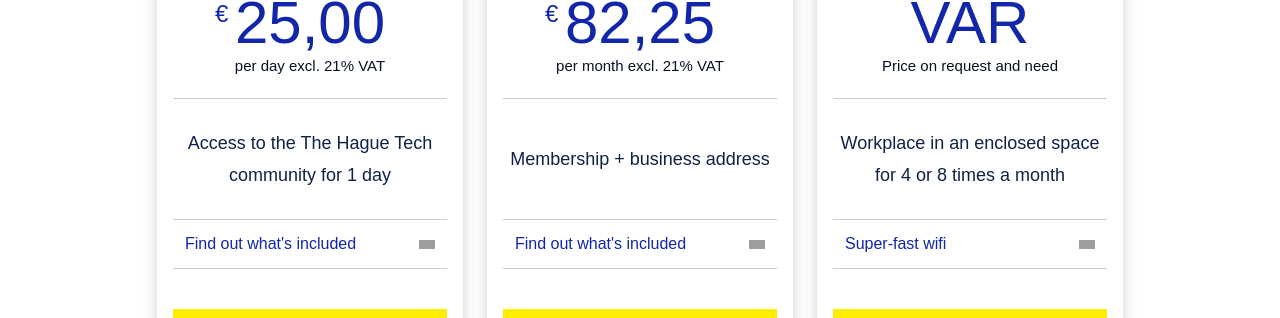
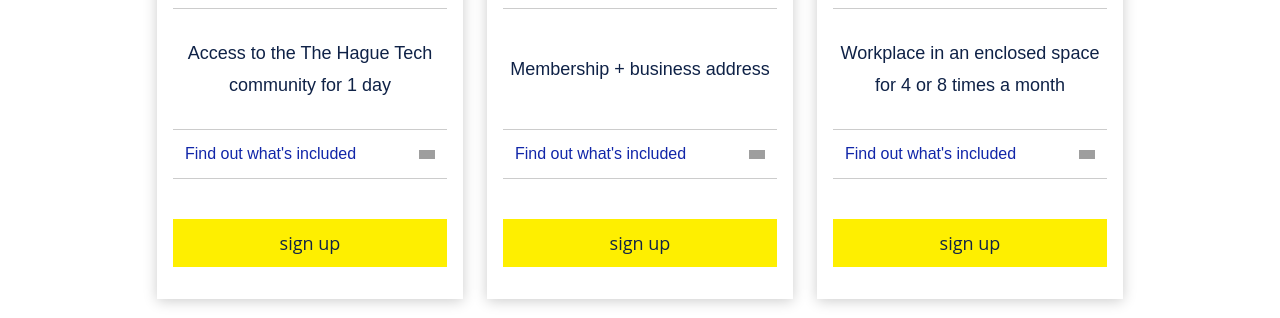
Before and after one commit to thehaguetech/thehaguetech-site, a Next.js app: page /pricing in a window 1280 px wide. Shown: the part 2740-3058 px from the top of the page. Built offline with nearby package versions, Linux system fonts and the light colour scheme; no server answers; grey boxes are pictures that could not be loaded; a web font is replaced by a local one.

Commit message:
feat( pricing.jsx ): The include text is hidden when the features block is open and the second block is closer to the first

```diff
--- a/components/pricing.jsx
+++ b/components/pricing.jsx
@@ -21,6 +21,11 @@
   render() {
     const mapIndexed = R.addIndex(R.map);
     const data = this.props.data;
+    let includeText = '';
+
+    if (!this.state.isActive) {
+       includeText = "Find out what's included";
+    }
 
     return <div className={`PricingBlock ${data.name} match-height`}>
       <div className="boxed">
@@ -46,14 +51,16 @@
           {data.title}
         </h1>
         <div className={'features' + (this.state.isActive ? ' is-active' : '')}>
+          <div className="feature" style={(this.state.isActive) ? {display:'none'} : {}} onClick={() => this.setState({ isActive: ! this.state.isActive })}>
+            {includeText}
+            <div className={'arrow' + (this.state.isActive ? ' down' : '')} />
+          </div>
           {mapIndexed((feature, idx) => {
             return <div key={idx} className="feature"
-              onClick={() => idx === 0 && this.setState({ isActive: ! this.state.isActive })}
-              >
+                        onClick={() => idx === 0 && this.setState({ isActive: ! this.state.isActive })}
+            >
               {feature}
-              {idx === 0 &&
-                <div className={'arrow' + (this.state.isActive ? ' down' : '')} />
-              }
+              <div style={(!this.state.isActive || idx !== 0) ? {display:'none'} : {}} className={'arrow' + (this.state.isActive ? ' down' : '')} />
             </div>
           }, data.features)}
         </div>
@@ -245,7 +252,20 @@
           right: 12px;
           cursor: pointer;
         }
-        .arrow.down {
+
+        .main-arrow {
+          width: 100%;
+          transition: transform 0.4s 0.2s;
+          transform: rotate(180deg);
+          background: top left no-repeat url('/static/components/pricing/arrow-top.svg');
+          width: 16px;
+          height: 9px;
+          position: absolute;
+          right: 12px;
+          cursor: pointer;
+        }
+
+        .arrow.down, .main-arrow.down {
           transition: transform 0.4s;
           transform: rotate(0);
         }
@@ -265,7 +285,6 @@
 }
 
 function Pricing() {
-  const firstFeatureText = "Find out what's included";
   const membershipsPart1 = [
     {
       name: 'membership',
@@ -275,7 +294,6 @@
       priceDescription: 'per month excl. 21% VAT',
       title: 'Become part of the community of The Hague Tech',
       features: [
-        firstFeatureText,
         'Super-fast wifi',
         'Unlimited coffee / tea',
         'Private events',
@@ -294,7 +312,6 @@
       priceDescription: 'per month excl. 21% VAT',
       title: 'Flexible workplace, any day you like.',
       features: [
-        firstFeatureText,
         'Super-fast wifi',
         'Unlimited coffee / tea',
         'Private events',
@@ -316,7 +333,6 @@
       priceDescription: 'per month excl. 21% VAT',
       title: 'Dedicated workplace in co-working space.',
       features: [
-        firstFeatureText,
         'Super-fast wifi',
         'Unlimited coffee / tea',
         'Private events',
@@ -339,7 +355,6 @@
       priceDescription: 'per month excl. 21% VAT',
       title: 'Dedicated workplace in enclosed space.',
       features: [
-        firstFeatureText,
         'Super-fast wifi',
         'Unlimited coffee / tea',
         'Private events',
@@ -366,7 +381,6 @@
       priceDescription: 'per day excl. 21% VAT',
       title: 'Access to the The Hague Tech community for 1 day',
       features: [
-        firstFeatureText,
         'Super-fast wifi',
         'Unlimited coffee / tea',
         'Use massage chair',
@@ -384,7 +398,6 @@
       priceDescription: 'per month excl. 21% VAT',
       title: 'Membership + business address',
       features: [
-        firstFeatureText,
         'Recognized business address (register Chamber of Commerce)',
         'Mailbox at Wilhelmina van Pruisenweg 35, Den Haag (close to station)',
         'Possibility to use The Hague Tech workspace',
@@ -421,7 +434,7 @@
     <IntroText>
       The Hague Tech offers the space you need right now, and in the future. Our dynamic building can fulfill all your needs.
     </IntroText>
-    <div className="pricing-blocks-wrapper">
+    <div className="pricing-blocks-wrapper" id="firstPricingBlock">
       {R.map((membershipPart1) => <PricingBlock key={membershipPart1.name} data={membershipPart1} />, membershipsPart1)}
     </div>
     <div className="pricing-blocks-wrapper">
@@ -429,6 +442,8 @@
       {R.map((membershipPart2) => <PricingBlock key={membershipPart2.name} data={membershipPart2} />, membershipsPart2)}
     </div>
     <style jsx>{`
+
+
       .pricing-blocks-wrapper {
         text-align: center;
       }
@@ -437,11 +452,19 @@
         font-size: 35px;
       }
 
+       #firstPricingBlock {
+          height: 690px;
+        }
+
       @media(max-width: 1340px) {
         .pricing-blocks-wrapper {
           width: 1000px;
           max-width: 100%;
           margin: 0 auto;
+        }
+
+         #firstPricingBlock {
+          height: 1490px;
         }
       }
     `}</style>
```
